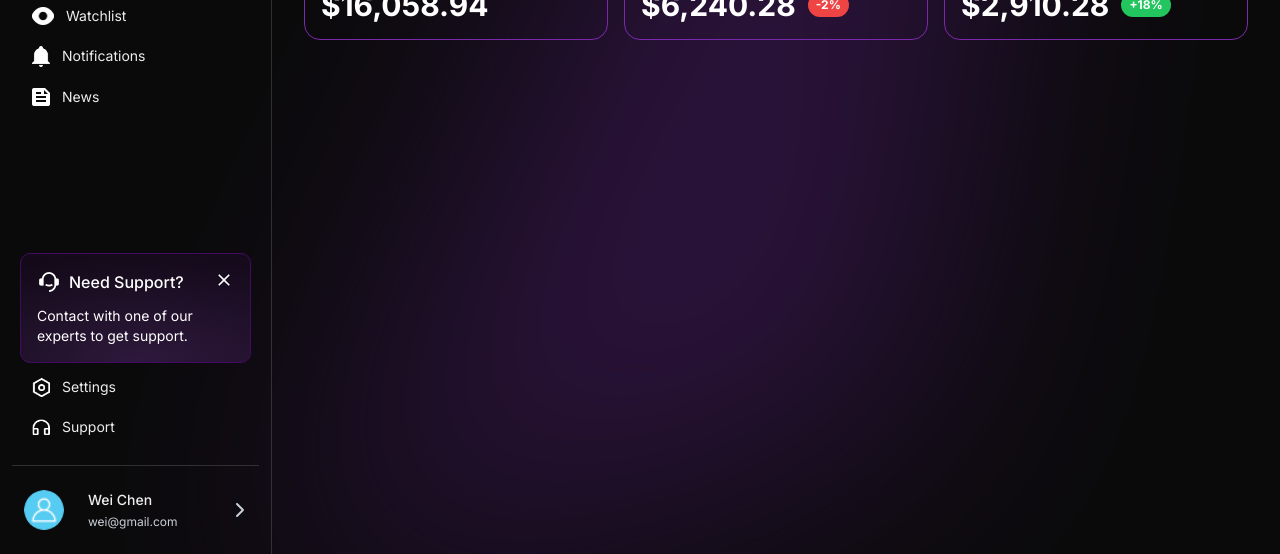
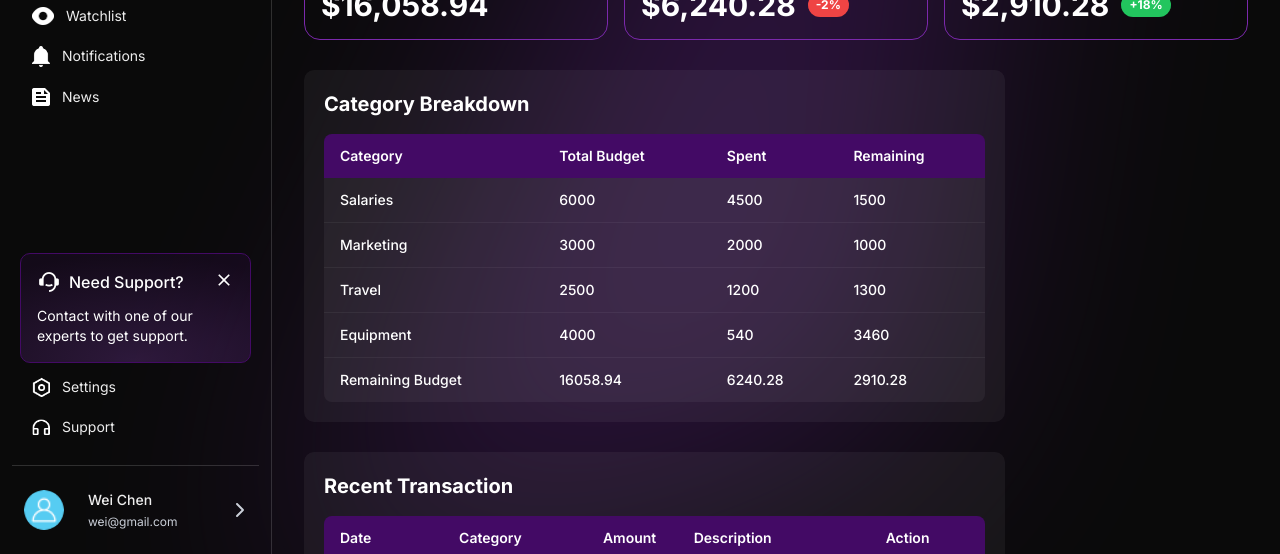
Before and after one commit to mHassan54/basketball, a Next.js app: page /team-management/budget-tracking in a window 1280 px wide. Shown: the part 246-800 px from the top of the page. Built offline with nearby package versions, Linux system fonts and the light colour scheme.

Commit message:
budget components

```diff
--- a/src/app/team-management/_utils/RosterManagements.tsx
+++ b/src/app/team-management/_utils/RosterManagements.tsx
@@ -16,15 +16,15 @@ export const rosterColumns: TableColumn<RosterItem & { action?: string }>[] = [
       return (
         <div className="flex gap-2">
           <Button
-            className="!p-1 rounded"
+            className="!p-1 rounded bg-borderPurple/30"
             icon={<FaPlus className="text-white text-xs" size={10} />}
           />
           <Button
-            className="!p-1 rounded"
+            className="!p-1 rounded bg-borderPurple/30"
             icon={<FaEdit className="text-white text-xs" size={10} />}
           />
           <Button
-            className="!p-1 rounded"
+            className="!p-1 rounded bg-borderPurple/30"
             icon={<FaTrash className="text-white text-xs" size={10} />}
           />
         </div>
--- /dev/null
+++ b/src/app/team-management/budget-tracking/_components/CategoryBreakDown/CategoryBreakDown.tsx
@@ -0,0 +1,28 @@
+import Table from "@/components/Table";
+import React from "react";
+import {
+  categoryBreakDownColumns,
+  categoryBreakDownData,
+} from "../../_utils/Category";
+
+const CategoryBreakDown = () => {
+  return (
+    <div className="flex flex-col gap-4 p-5 bg-white/5 rounded-[10px]">
+      <div className="flex justify-between items-center border-purpleFill">
+        <h2 className="text-white text-xl font-bold">
+          Category Breakdown
+        </h2>
+      </div>
+      <Table
+        columns={categoryBreakDownColumns}
+        data={categoryBreakDownData}
+        className="border-none rounded-lg max-h-[500px]"
+        tableClass=""
+        headerClass="bg-borderPurple text-white"
+        bodyClass="divide-y divide-tileBackground bg-tileBackground bg-opacity-[0.5]"
+      />
+    </div>
+  );
+};
+
+export default CategoryBreakDown;
--- /dev/null
+++ b/src/app/team-management/budget-tracking/_components/CategoryBreakDown/index.ts
@@ -0,0 +1,3 @@
+import CategoryBreakDown from "./CategoryBreakDown";
+
+export default CategoryBreakDown
--- /dev/null
+++ b/src/app/team-management/budget-tracking/_components/RecentTransaction/RecentTransaction.tsx
@@ -0,0 +1,29 @@
+"use client";
+import Table from "@/components/Table";
+import React from "react";
+import {
+  recentTransactionColumns,
+  recentTransactionData,
+} from "../../_utils/Transaction";
+
+const RecentTransaction = () => {
+  return (
+    <div className="flex flex-col gap-4 p-5 bg-white/5 rounded-[10px]">
+      <div className="flex justify-between items-center border-purpleFill">
+        <h2 className="text-white text-xl font-bold">
+          Recent Transaction
+        </h2>
+      </div>
+      <Table
+        columns={recentTransactionColumns}
+        data={recentTransactionData}
+        className="border-none rounded-lg max-h-[500px]"
+        tableClass=""
+        headerClass="bg-borderPurple text-white"
+        bodyClass="divide-y divide-tileBackground bg-tileBackground bg-opacity-[0.5]"
+      />
+    </div>
+  );
+};
+
+export default RecentTransaction;
--- /dev/null
+++ b/src/app/team-management/budget-tracking/_components/RecentTransaction/index.ts
@@ -0,0 +1,3 @@
+import RecentTransaction from "./RecentTransaction";
+
+export default RecentTransaction;
--- /dev/null
+++ b/src/app/team-management/budget-tracking/_types/Category.ts
@@ -0,0 +1,6 @@
+export type CategoryBreakDownItem = {
+  category: string;
+  totalBudget: number;
+  spent: number;
+  remaining: number;
+};
--- /dev/null
+++ b/src/app/team-management/budget-tracking/_types/Transaction.ts
@@ -0,0 +1,6 @@
+export type Transaction = {
+  date: string;
+  category: string;
+  amount: number;
+  description: string;
+};
--- /dev/null
+++ b/src/app/team-management/budget-tracking/_types/index.ts
@@ -0,0 +1 @@
+export * from './Category'
--- /dev/null
+++ b/src/app/team-management/budget-tracking/_utils/Category.ts
@@ -0,0 +1,37 @@
+import { TableColumn } from "@/types/Table";
+import { CategoryBreakDownItem } from "../_types";
+
+export const categoryBreakDownColumns: TableColumn<CategoryBreakDownItem>[] = [
+  { label: "Category", key: "category" },
+  { label: "Total Budget", key: "totalBudget" },
+  { label: "Spent", key: "spent" },
+  { label: "Remaining", key: "remaining" },
+];
+
+export const categoryBreakDownData: CategoryBreakDownItem[] = [
+  {
+    category: "Salaries",
+    totalBudget: 6000.0,
+    spent: 4500.0,
+    remaining: 1500.0,
+  },
+  {
+    category: "Marketing",
+    totalBudget: 3000.0,
+    spent: 2000.0,
+    remaining: 1000.0,
+  },
+  { category: "Travel", totalBudget: 2500.0, spent: 1200.0, remaining: 1300.0 },
+  {
+    category: "Equipment",
+    totalBudget: 4000.0,
+    spent: 540.0,
+    remaining: 3460.0,
+  },
+  {
+    category: "Remaining Budget",
+    totalBudget: 16058.94,
+    spent: 6240.28,
+    remaining: 2910.28,
+  },
+];
--- /dev/null
+++ b/src/app/team-management/budget-tracking/_utils/Transaction.tsx
@@ -0,0 +1,104 @@
+import { TableColumn } from "@/types/Table";
+import { Transaction } from "../_types/Transaction";
+import Button from "@/components/Button";
+import { FaEdit, FaPlus, FaTrash } from "react-icons/fa";
+
+export const recentTransactionColumns: TableColumn<
+  Transaction & { action?: string }
+>[] = [
+  { label: "Date", key: "date" },
+  { label: "Category", key: "category" },
+  { label: "Amount", key: "amount" },
+  { label: "Description", key: "description" },
+  {
+    label: "Action",
+    key: "action",
+    cellRenderer: () => {
+      return (
+        <div className="flex gap-2">
+          <Button
+            className="!p-1 rounded bg-borderPurple/30"
+            icon={<FaPlus className="text-white text-xs" size={10} />}
+          />
+          <Button
+            className="!p-1 rounded bg-borderPurple/30"
+            icon={<FaEdit className="text-white text-xs" size={10} />}
+          />
+          <Button
+            className="!p-1 rounded bg-borderPurple/30"
+            icon={<FaTrash className="text-white text-xs" size={10} />}
+          />
+        </div>
+      );
+    },
+  },
+];
+
+export const recentTransactionData: Transaction[] = [
+  {
+    date: "2025-01-01",
+    category: "Player Salaries",
+    amount: 500,
+    description: "Monthly Payment",
+  },
+  {
+    date: "2025-01-05",
+    category: "Travel",
+    amount: 120,
+    description: "Flight For Game",
+  },
+  {
+    date: "2025-01-10",
+    category: "Equipment",
+    amount: 300,
+    description: "New Training Gear",
+  },
+  {
+    date: "2025-01-15",
+    category: "Miscellaneous",
+    amount: 50,
+    description: "Office Supplies",
+  },
+  {
+    date: "2025-01-20",
+    category: "Marketing",
+    amount: 200,
+    description: "Social Media Ads",
+  },
+  {
+    date: "2025-01-25",
+    category: "Player Bonuses",
+    amount: 400,
+    description: "Bonuses",
+  },
+  {
+    date: "2025-01-20",
+    category: "Travel",
+    amount: 150,
+    description: "Hotel Accommodation",
+  },
+  {
+    date: "2025-01-15",
+    category: "Miscellaneous",
+    amount: 29,
+    description: "N/A",
+  },
+  {
+    date: "2025-01-15",
+    category: "Miscellaneous",
+    amount: 29,
+    description: "N/A",
+  },
+  {
+    date: "2025-01-15",
+    category: "Miscellaneous",
+    amount: 29,
+    description: "N/A",
+  },
+  {
+    date: "2025-01-15",
+    category: "Miscellaneous",
+    amount: 29,
+    description: "Hotel Accommodation",
+  },
+];
--- a/src/app/team-management/budget-tracking/page.tsx
+++ b/src/app/team-management/budget-tracking/page.tsx
@@ -3,6 +3,8 @@ import { redirect } from "next/navigation";
 import React from "react";
 import { IoMdArrowRoundBack } from "react-icons/io";
 import BudgetTiles from "./_components/BudgetTiles";
+import CategoryBreakDown from "./_components/CategoryBreakDown";
+import RecentTransaction from "./_components/RecentTransaction";
 
 const BudgetTracking = () => {
   const handleBackClick = async () => {
@@ -26,6 +28,17 @@ const BudgetTracking = () => {
       </div>
 
       <BudgetTiles />
+
+      <div className="flex gap-[10px]">
+        {/* left side tables container */}
+        <div className="flex-[3] flex flex-col gap-[30px]">
+          <CategoryBreakDown />
+          <RecentTransaction />
+        </div>
+
+        {/* right side container */}
+        <div className="flex-1"></div>
+      </div>
     </div>
   );
 };
```
